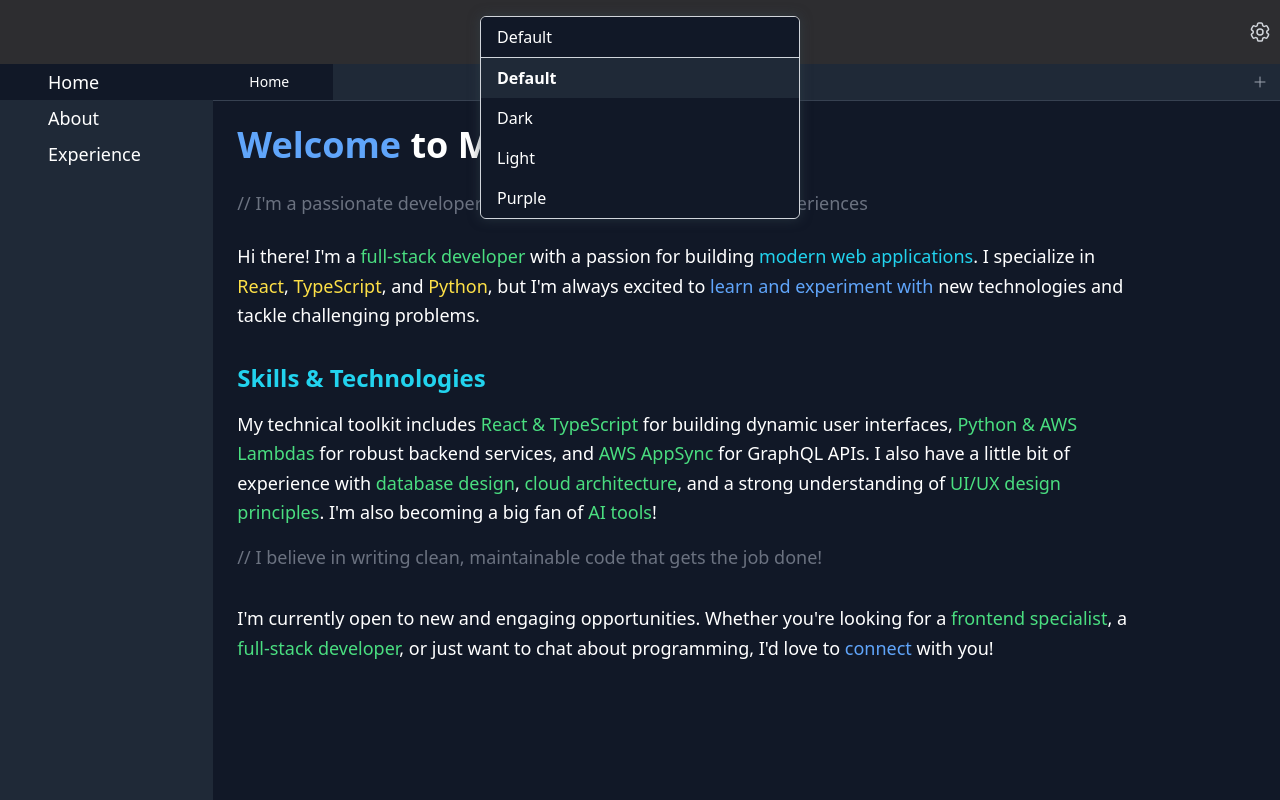
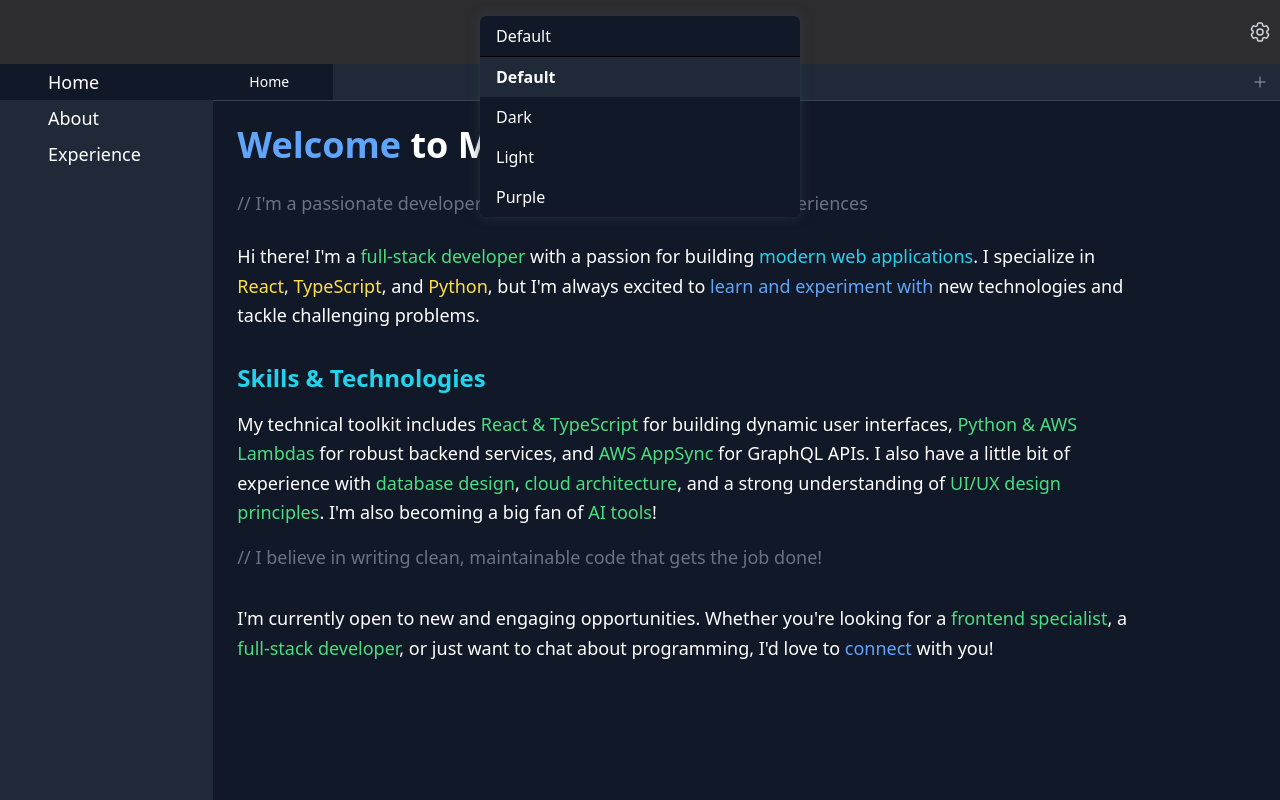
Before and after one commit to AUnderwood9/auiii-portfolio, a React (Vite) app: page / in a window 1280 px wide. Both pictures are taken after a click on the icon 1260 px from the left and 31 px from the top of the page. Built offline with nearby package versions, Linux system fonts and the light colour scheme; some icons are missing.

Commit message:
Tweak: Fixing the look of the border to be more consistent with all themes.

```diff
--- a/src/components/ThemeSelector.tsx
+++ b/src/components/ThemeSelector.tsx
@@ -52,8 +52,7 @@ const ThemeSelector = ({ onClose, excludeRef }: ThemeSelectorProps) => {
         ref={wrapperRef}
         className={`
             absolute z-10 w-48 lg:w-80
-            overflow-hidden border rounded-md
-            border-gray-300 dark:border-gray-500
+            overflow-hidden border-1 border-black rounded-md
             top-[50vh] lg:top-[1rem] left-1/2
             -translate-x-1/2 ${themeClass.themeSelector}
           `}
@@ -61,7 +60,7 @@ const ThemeSelector = ({ onClose, excludeRef }: ThemeSelectorProps) => {
       >
         <div
           className={`
-                      w-full px-4 py-2 text-left border-b border-gray-300 dark:border-gray-500
+                      w-full px-4 py-2 text-left border-b border-black
                       flex items-center justify-between
                       ${themeClass.themeSelectorList}
                     `}
```
